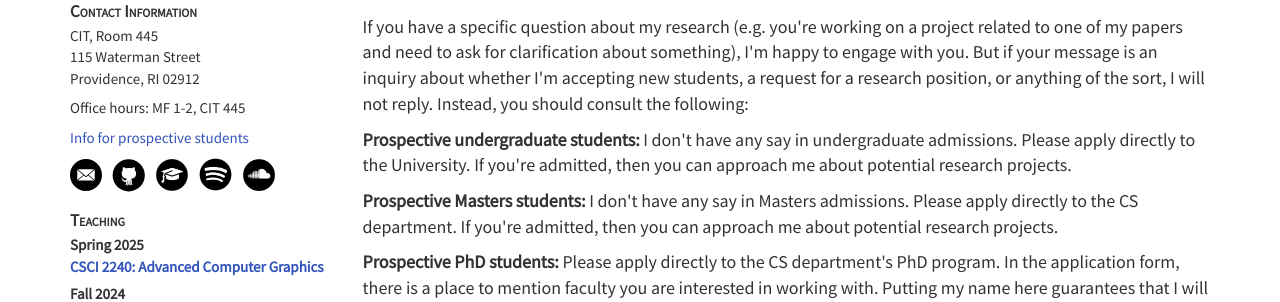
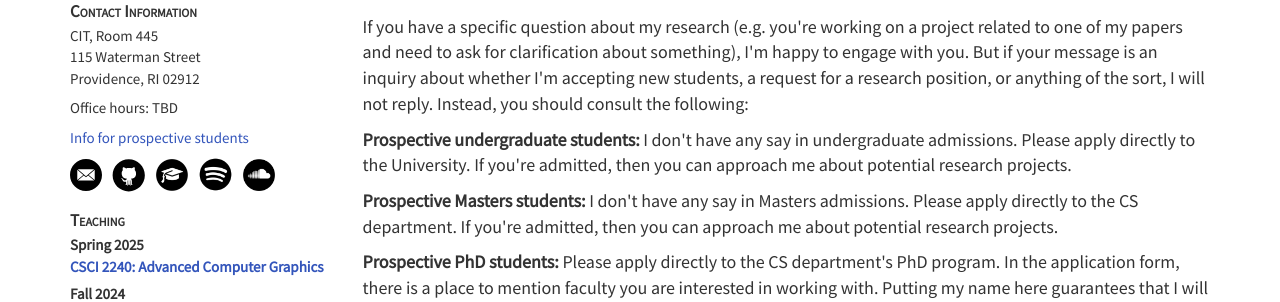
Before and after one commit to dritchie/dritchie.github.io, a Jekyll site: the page built from prospective_students.html, in a window 1280 px wide. Shown: the part 464-766 px from the top of the page. Built offline with Jekyll 4.4.1, drawn with Linux system fonts in a browser that asks for light colours.

Commit message:
OH TBD for now.

```diff
--- a/_includes/sidebar.html
+++ b/_includes/sidebar.html
@@ -14,7 +14,8 @@
 	<div>CIT, Room 445</div>
 	<div>115 Waterman Street</div>
 	<div>Providence, RI 02912</div>
-	<div id='officehours'>Office hours: MF 1-2, CIT 445</div>
+	<div id='officehours'>Office hours: TBD</div>
+	<!-- <div id='officehours'>Office hours: MF 1-2, CIT 445</div> -->
 	<!-- <div id='officehours'>Office hours: <a target="_blank" href="https://calendar.app.google/rF4NNqTHDAnyhqYy5">Book a slot</a></div> -->
 	<div id='prospectives'>
 		<a target='_blank' href='/prospective_students.html'>Info for prospective students</a>
```
